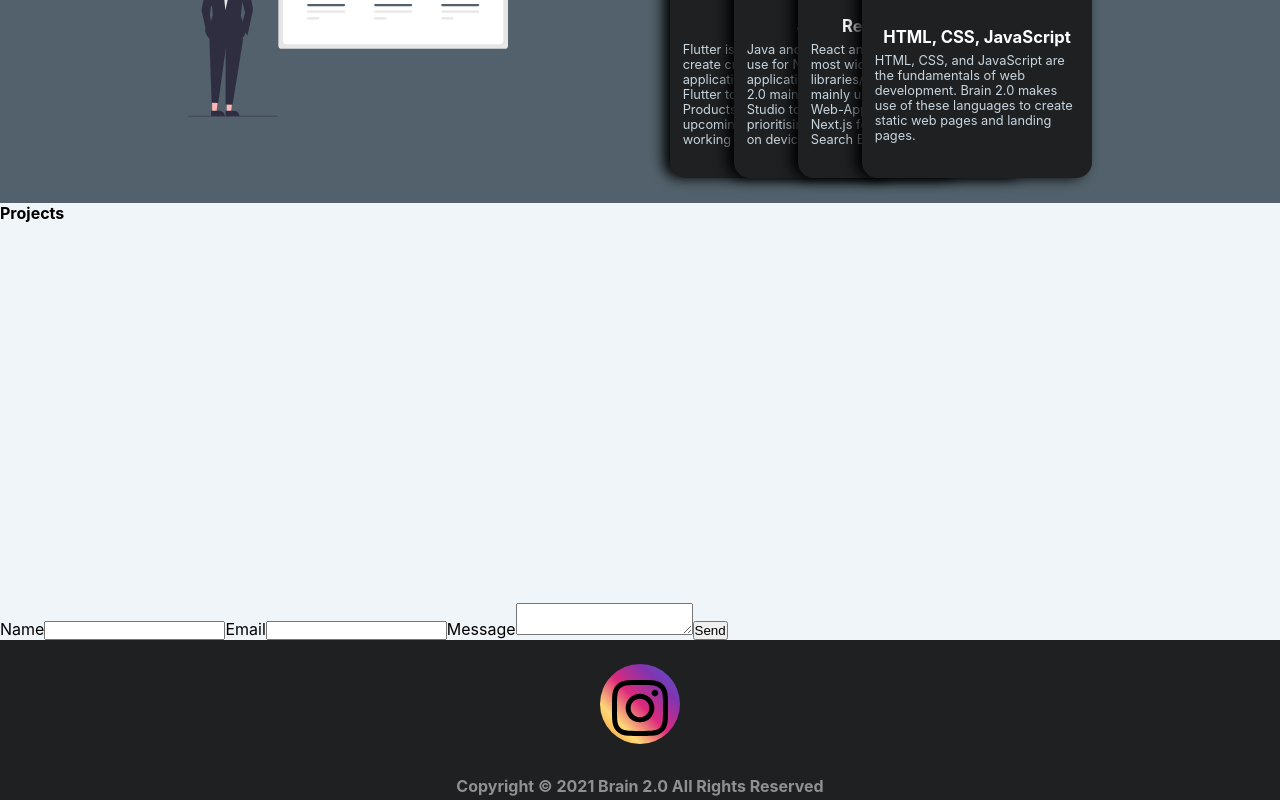
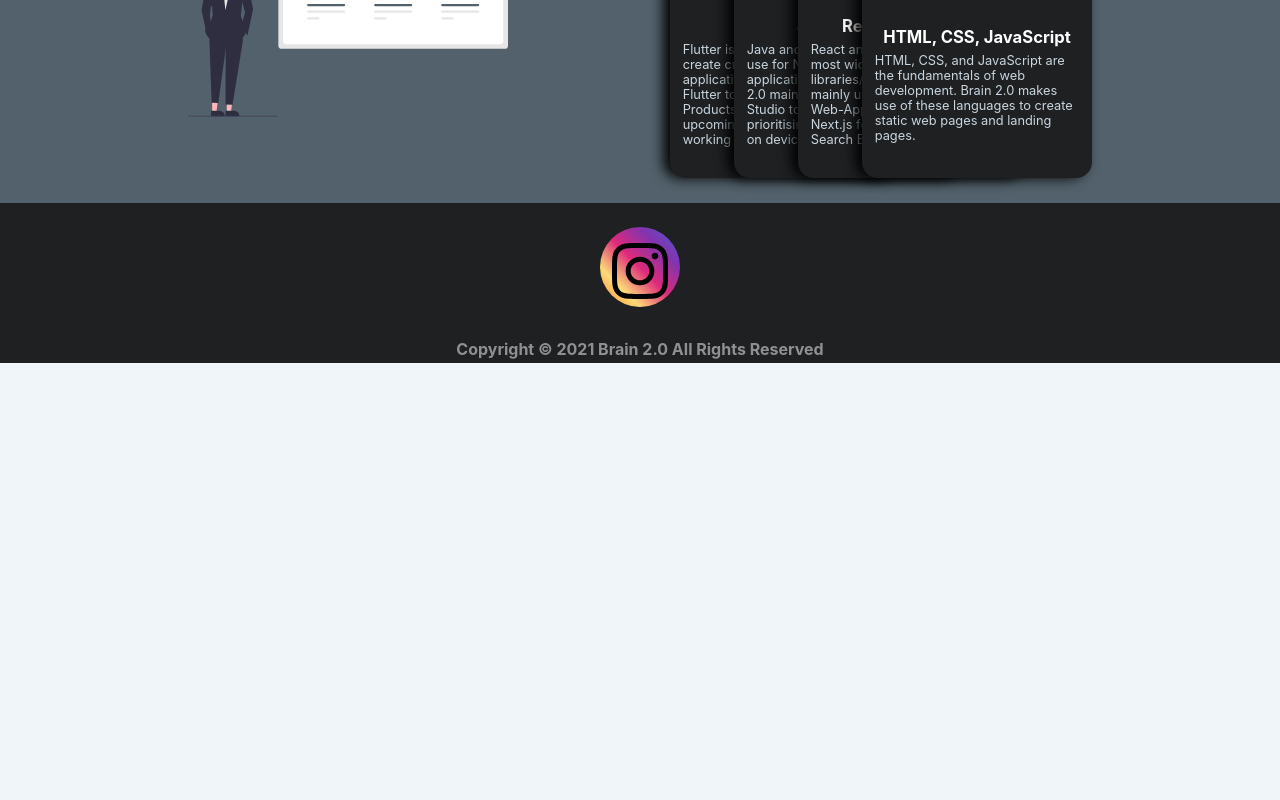
Before and after one commit to karimfawaz/brainTwoPoint0-website, a Next.js app: page / in a window 1280 px wide. Shown: the part 1096-1896 px from the top of the page. After the commit the page ends 1459 px from the top, so only its background shows below. Built offline with nearby package versions, Linux system fonts and the light colour scheme.

Commit message:
Revert "Started Contact Form"
This reverts commit 754502e68f63edba6c81cae0e3ace01fb90d05ee.

```diff
--- a/components/Contact.js
+++ b/components/Contact.js
@@ -1,36 +1,12 @@
 import contactStyles from '../styles/Contact.module.css'
 
+const Contact = () => {
+    return (
+        <div className={contactStyles.contactSection} id="contact">
+            <h4>Contact</h4>
 
-import emailjs from 'emailjs-com';
-
-
-const Contact = () => {
-    function sendEmail(e) {
-        e.preventDefault();
-
-        emailjs.sendForm('gmail', 'template_t444twk', e.target, 'user_Eqk0m1Vduvh2d2HcbRols')
-            .then((result) => {
-                console.log(result.text);
-            }, (error) => {
-                console.log(error.text);
-            });
-
-            e.target.reset();
-    }
-
-    return (
-        <form className="contact-form" onSubmit={sendEmail}>
-            <input type="hidden" name="contact_number" />
-            <label>Name</label>
-            <input type="text" name="name" />
-            <label>Email</label>
-            <input type="email" name="email" />
-            <label>Message</label>
-            <textarea name="message" />
-            <input type="submit" value="Send" />
-        </form>
-    );
-
+        </div>
+    )
 }
 
 export default Contact
--- a/components/Nav.js
+++ b/components/Nav.js
@@ -10,7 +10,7 @@ const Nav = () => {
                 to="about"
                 spy={true}
                 smooth={true}
-                offset={0}
+                offset={-70}
                 duration={1000}
             > About</Link>
 
@@ -19,8 +19,8 @@ const Nav = () => {
                 to="skills"
                 spy={true}
                 smooth={true}
-                offset={0}
-                duration={2000}
+                offset={-70}
+                duration={1000}
             > Services</Link>
 
             <svg className={navStyles.brain} aria-hidden="true" focusable="false" data-prefix="fas" data-icon="brain" class="svg-inline--fa fa-brain fa-w-18" role="img" xmlns="http://www.w3.org/2000/svg" viewBox="0 0 576 512"><path fill="currentColor" d="M208 0c-29.9 0-54.7 20.5-61.8 48.2-.8 0-1.4-.2-2.2-.2-35.3 0-64 28.7-64 64 0 4.8.6 9.5 1.7 14C52.5 138 32 166.6 32 200c0 12.6 3.2 24.3 8.3 34.9C16.3 248.7 0 274.3 0 304c0 33.3 20.4 61.9 49.4 73.9-.9 4.6-1.4 9.3-1.4 14.1 0 39.8 32.2 72 72 72 4.1 0 8.1-.5 12-1.2 9.6 28.5 36.2 49.2 68 49.2 39.8 0 72-32.2 72-72V64c0-35.3-28.7-64-64-64zm368 304c0-29.7-16.3-55.3-40.3-69.1 5.2-10.6 8.3-22.3 8.3-34.9 0-33.4-20.5-62-49.7-74 1-4.5 1.7-9.2 1.7-14 0-35.3-28.7-64-64-64-.8 0-1.5.2-2.2.2C422.7 20.5 397.9 0 368 0c-35.3 0-64 28.6-64 64v376c0 39.8 32.2 72 72 72 31.8 0 58.4-20.7 68-49.2 3.9.7 7.9 1.2 12 1.2 39.8 0 72-32.2 72-72 0-4.8-.5-9.5-1.4-14.1 29-12 49.4-40.6 49.4-73.9z"></path></svg>
@@ -29,16 +29,16 @@ const Nav = () => {
                 to="projects"
                 spy={true}
                 smooth={true}
-                offset={0}
-                duration={3000}
+                offset={-70}
+                duration={1000}
             > Projects</Link>
             <Link className={navStyles.navItem}
             activeClass="active"
             to="contact"
             spy={true}
             smooth={true}
-            offset={0}
-            duration={4000}
+            offset={-70}
+            duration={1000}
         > Contact</Link>
         </nav>
     )
--- a/package.json
+++ b/package.json
@@ -8,7 +8,6 @@
     "start": "next start"
   },
   "dependencies": {
-    "emailjs-com": "^3.1.0",
     "next": "10.2.3",
     "react": "17.0.2",
     "react-dom": "17.0.2",
--- a/styles/Contact.module.css
+++ b/styles/Contact.module.css
@@ -1,3 +1,4 @@
 .contactSection{
     height: 25rem;
+    display: none;
 }
--- a/styles/Projects.module.css
+++ b/styles/Projects.module.css
@@ -1,4 +1,4 @@
 .projectsSection{
     height: 25rem;
-
+    display: none;
 }
```
Also changed, not shown: 1 other file (tests, documents, lock files or other folders).
